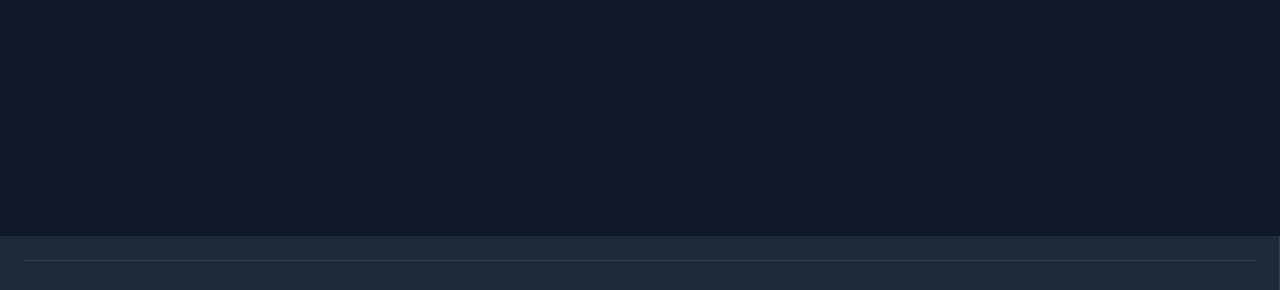
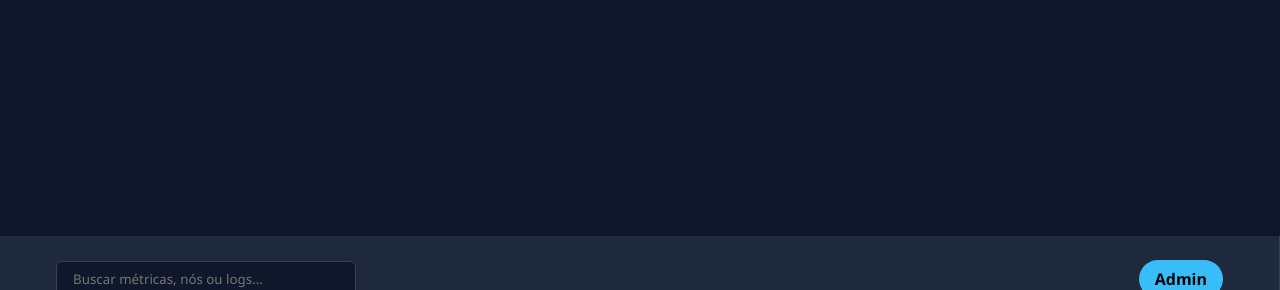
Before and after one commit to victorsantos-dev01/dashboard-ci-aponti, a plain HTML site: page index.html in a window 1280 px wide. Shown: the part 564-854 px from the top of the page. Drawn offline with Linux system fonts and the light colour scheme.

Commit message:
elementos da topbar

```diff
--- a/index.html
+++ b/index.html
@@ -10,7 +10,15 @@
 <body>
     <div class="app-layout"></div>
     <aside class="sidebar">
-        <header class="topbar"></header>
+        <header class="topbar">
+            <div class="search-box">
+                <input type="text" placeholder="Buscar métricas, nós ou logs...">
+            </div>
+            <div class="user-profile">
+                <div class="avatar">Admin</div>
+            </div>
+
+        </header>
         <div class="brand">
         <span class="brand-icon">⚡</span>
         <h1>O11y-Dash</h1>
--- a/style.css
+++ b/style.css
@@ -69,3 +69,22 @@
 align-items: center;
 justify-content: space-between;
 padding: 0 2rem;}
+
+.search-box input {
+background-color: var(--bg-main);
+border: 1px solid var(--border-color);
+color: var(--text-main);
+padding: 0.5rem 1rem;
+border-radius: 6px;
+width: 300px;
+}
+.search-box input:focus {
+outline: 1px solid var(--accent-blue);
+}
+.avatar {
+background-color: var(--accent-blue);
+color: #000;
+padding: 0.5rem 1rem;
+border-radius: 20px;
+font-weight: bold;
+}
```
